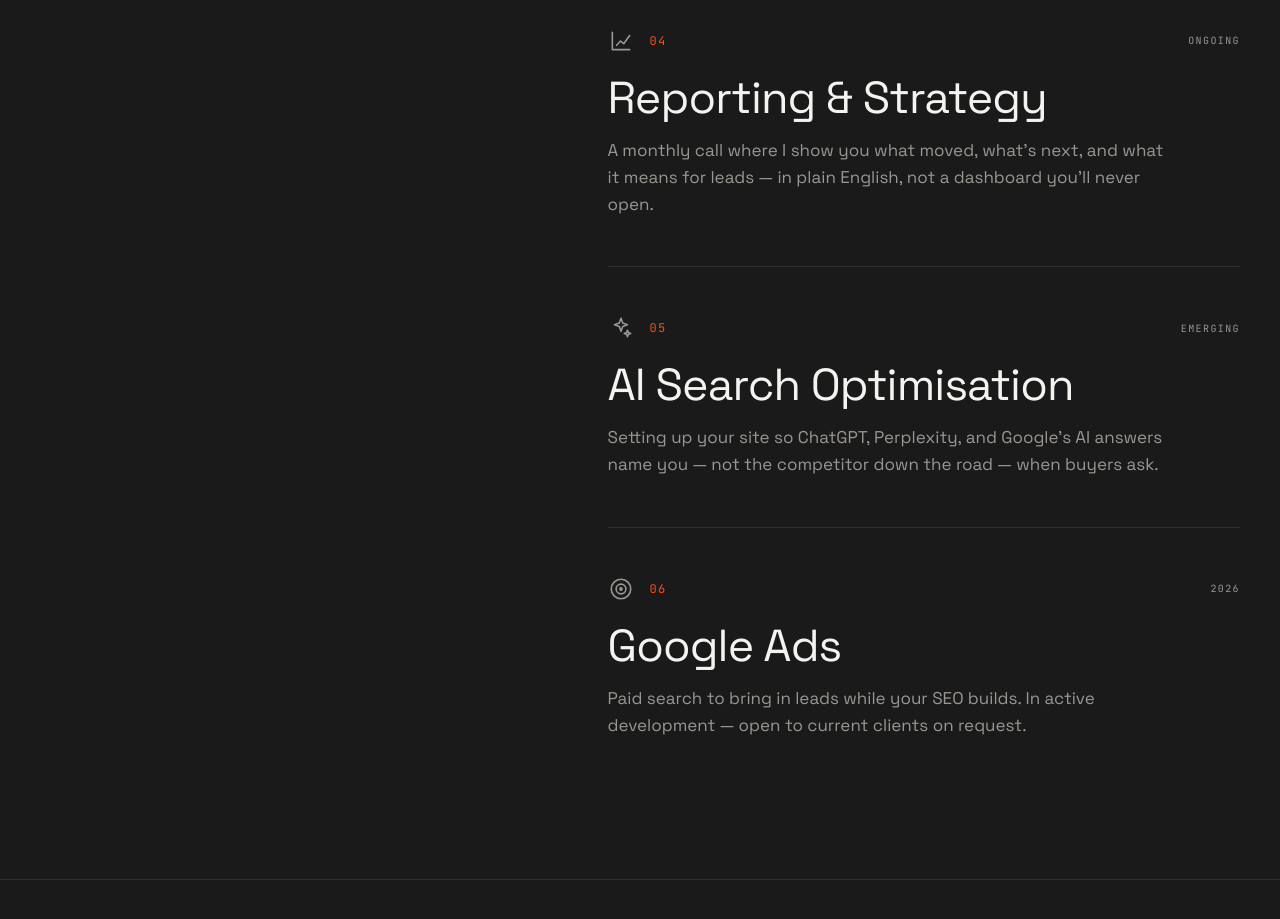
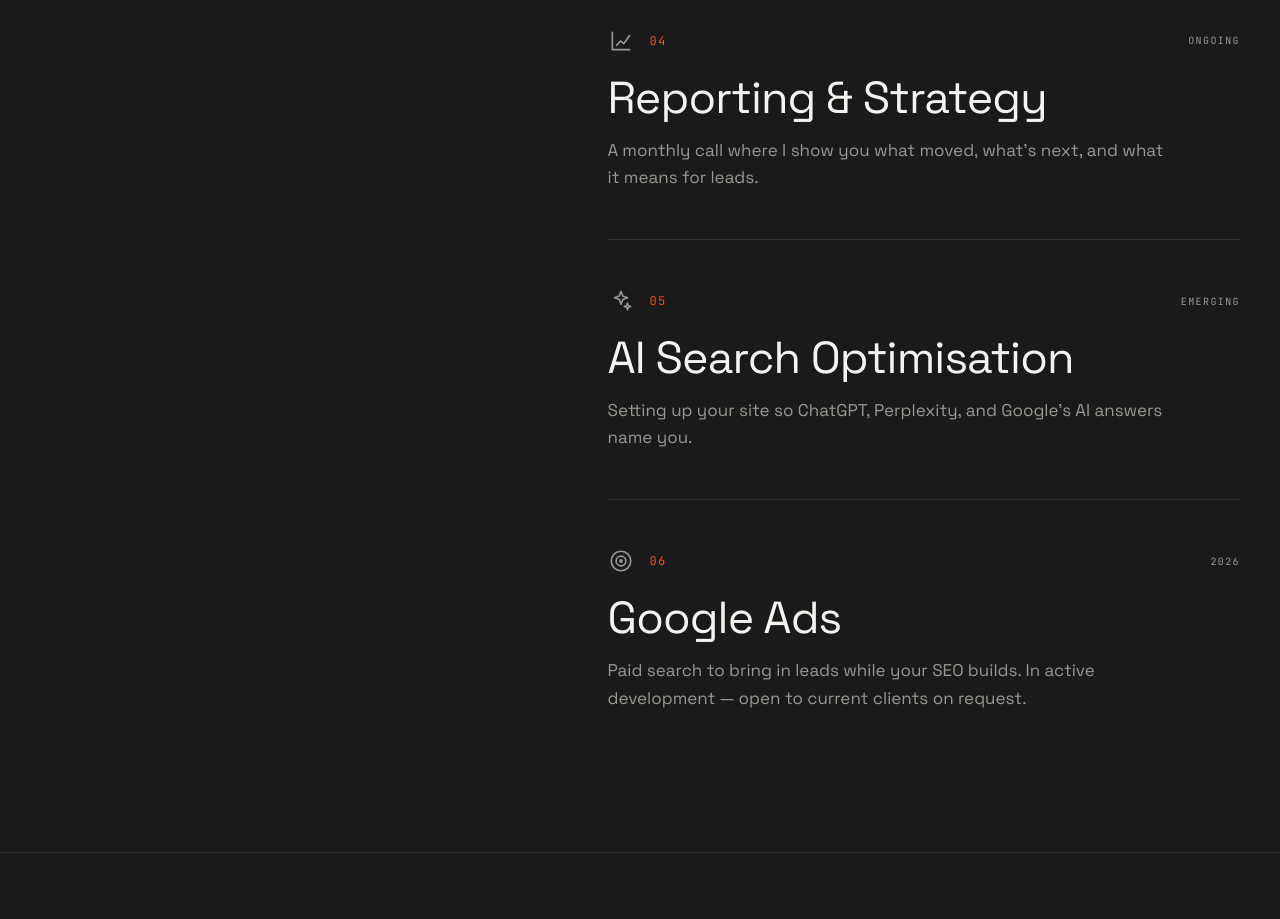
Before and after one commit to ScaleCRMCO/scaleseo, a Next.js app: page / in a window 1280 px wide. Shown: the part 4820-5739 px from the top of the page. Built offline with nearby package versions, Linux system fonts and the light colour scheme.

Commit message:
Update Services.tsx

```diff
--- a/src/app/sections/home/Services.tsx
+++ b/src/app/sections/home/Services.tsx
@@ -39,7 +39,7 @@ const services = [
   {
     num: "04",
     name: "Reporting & Strategy",
-    desc: "A monthly call where I show you what moved, what's next, and what it means for leads — in plain English, not a dashboard you'll never open.",
+    desc: "A monthly call where I show you what moved, what's next, and what it means for leads.",
     tag: "Ongoing",
     icon: (
       <svg viewBox="0 0 24 24" fill="none" stroke="currentColor" strokeWidth="1.5">
@@ -51,7 +51,7 @@ const services = [
   {
     num: "05",
     name: "AI Search Optimisation",
-    desc: "Setting up your site so ChatGPT, Perplexity, and Google's AI answers name you — not the competitor down the road — when buyers ask.",
+    desc: "Setting up your site so ChatGPT, Perplexity, and Google's AI answers name you.",
     tag: "Emerging",
     icon: (
       <svg viewBox="0 0 24 24" fill="none" stroke="currentColor" strokeWidth="1.5">
```
